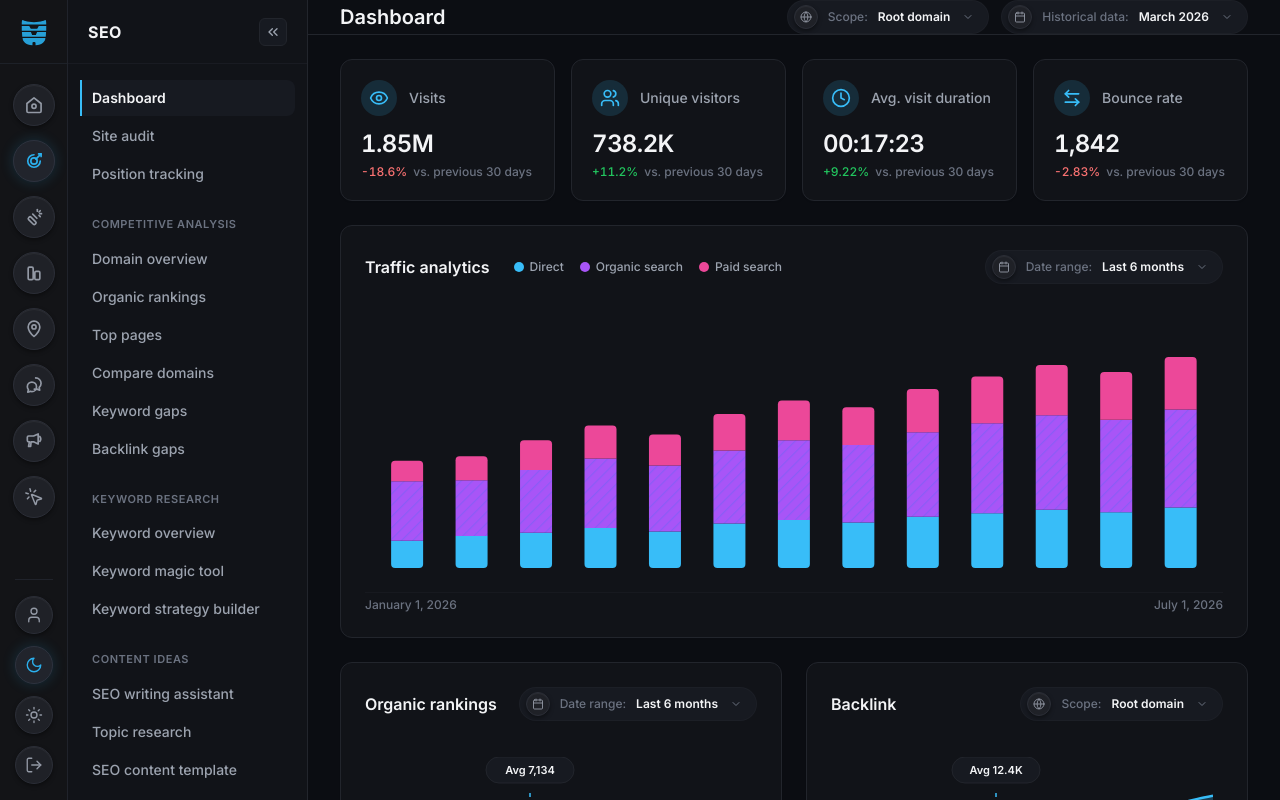
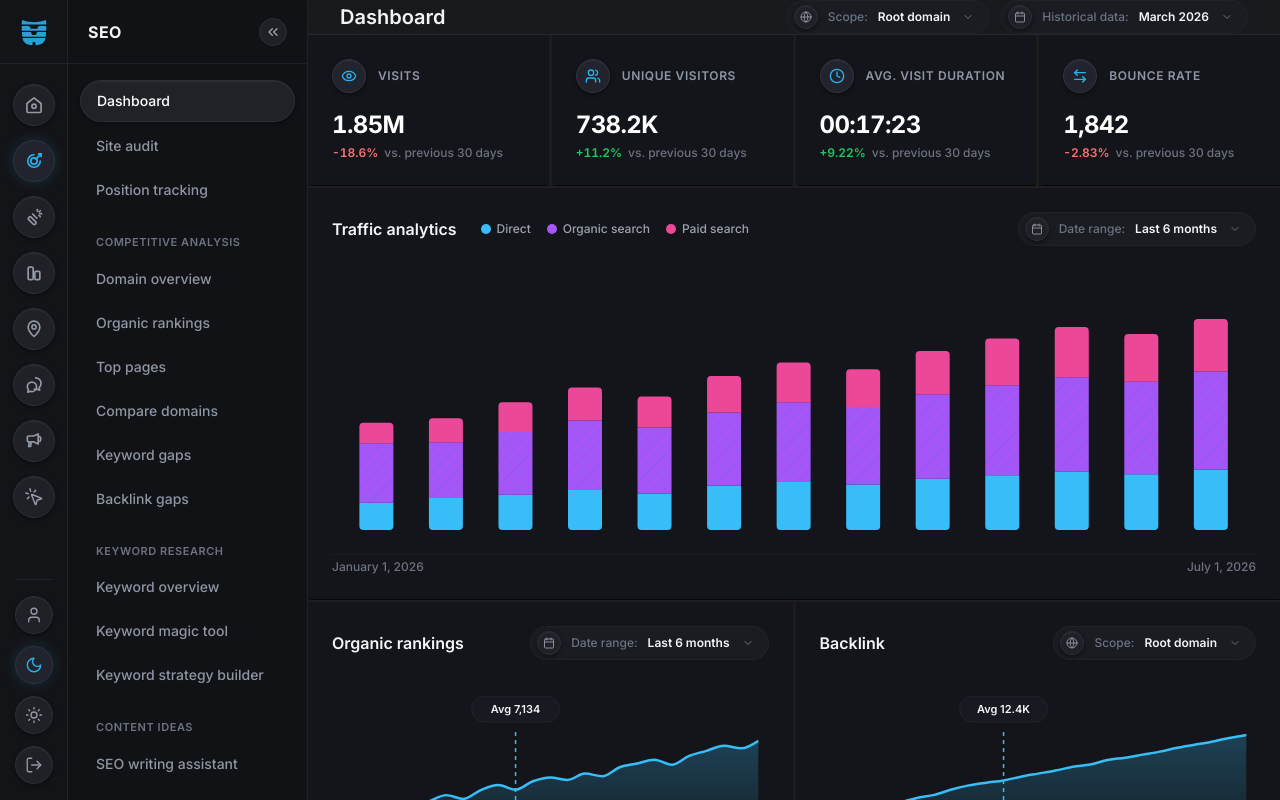
Before and after one commit to agarwalayush9/ProductivityDashboard, a Next.js app: page / in a window 1280 px wide. Built offline with nearby package versions, Linux system fonts and the light colour scheme.

Commit message:
refactor: update dashboard layout, styling, and color palette for a modernized UI.

```diff
--- a/app/globals.css
+++ b/app/globals.css
@@ -13,7 +13,16 @@
   font-feature-settings: "tnum";
 }
 
-/* Custom scrollbar styling for dark UI */
+/* Hide scrollbar utility */
+.no-scrollbar::-webkit-scrollbar {
+  display: none;
+}
+.no-scrollbar {
+  -ms-overflow-style: none;
+  scrollbar-width: none;
+}
+
+/* Custom scrollbar styling for main content area */
 ::-webkit-scrollbar {
   width: 6px;
   height: 6px;
--- a/app/page.tsx
+++ b/app/page.tsx
@@ -4,7 +4,7 @@ import React, { useState } from "react";
 import { IconRail } from "@/components/layout/icon-rail";
 import { SideNav, SideNavExpandButton } from "@/components/layout/side-nav";
 import { TopHeader } from "@/components/layout/top-header";
-import { StatCardsRow } from "@/components/dashboard/stat-cards-row";
+import { StatCard } from "@/components/dashboard/stat-card";
 import { TrafficAnalyticsChart } from "@/components/dashboard/traffic-analytics-chart";
 import { TimeSeriesCard } from "@/components/dashboard/time-series-card";
 import {
@@ -18,11 +18,11 @@ export default function DashboardPage() {
   const [isSidebarCollapsed, setIsSidebarCollapsed] = useState(false);
 
   return (
-    <div className="flex h-screen w-screen bg-surface text-text-primary overflow-hidden font-sans">
-      {/* 64px Fixed Icon Rail */}
+    <div className="flex h-screen w-screen bg-[#1E1E20] text-text-primary overflow-hidden font-sans">
+      {/* 68px Fixed Icon Rail */}
       <IconRail />
 
-      {/* 280px Collapsible Navigation Sidebar */}
+      {/* 240px Collapsible Navigation Sidebar */}
       <SideNav
         isCollapsed={isSidebarCollapsed}
         onToggleCollapse={() => setIsSidebarCollapsed(!isSidebarCollapsed)}
@@ -36,18 +36,30 @@ export default function DashboardPage() {
       )}
 
       {/* Main Content Area */}
-      <main className="flex-1 flex flex-col h-screen overflow-y-auto min-w-0 bg-surface">
+      <main className="flex-1 flex flex-col h-screen overflow-y-auto min-w-0 bg-[#1E1E20]">
         <TopHeader />
 
-        <div className="px-8 py-6 space-y-6 max-w-[1600px] w-full mx-auto pb-12">
-          {/* 4 Stat Cards Row */}
-          <StatCardsRow stats={statCardsData} />
+        {/* Flush Grid Floor Layout (0px outer padding/margin against SideNav and TopNav) */}
+        <div className="p-0 space-y-[3px] w-full bg-[#1E1E20]">
+          {/* Row 1: 4 Equal Rectangular Metric Tile Blocks */}
+          <div className="grid grid-cols-12 gap-[3px] bg-[#1E1E20]">
+            {statCardsData.map((stat) => (
+              <div key={stat.id} className="col-span-12 sm:col-span-6 lg:col-span-3">
+                <StatCard {...stat} />
+              </div>
+            ))}
+          </div>
 
-          {/* Traffic Analytics Stacked Bar Chart */}
+          {/* Row 2: Traffic Analytics Main Tile Block */}
+          <div className="grid grid-cols-12 gap-[3px] bg-[#1E1E20]">
+            <div className="col-span-12">
               <TrafficAnalyticsChart data={trafficAnalyticsData} />
+            </div>
+          </div>
 
-          {/* Side-by-side Time Series Area Charts */}
-          <div className="grid grid-cols-1 lg:grid-cols-2 gap-6">
+          {/* Row 3: Organic Rankings & Backlinks Tile Blocks */}
+          <div className="grid grid-cols-12 gap-[3px] bg-[#1E1E20]">
+            <div className="col-span-12 lg:col-span-6">
               <TimeSeriesCard
                 title="Organic rankings"
                 data={organicRankingsData.points}
@@ -58,6 +70,8 @@ export default function DashboardPage() {
                 pillType="dateRange"
                 pillValue="Last 6 months"
               />
+            </div>
+            <div className="col-span-12 lg:col-span-6">
               <TimeSeriesCard
                 title="Backlink"
                 data={backlinkData.points}
@@ -70,6 +84,7 @@ export default function DashboardPage() {
               />
             </div>
           </div>
+        </div>
       </main>
     </div>
   );
--- a/components/dashboard/stat-card.tsx
+++ b/components/dashboard/stat-card.tsx
@@ -2,6 +2,7 @@ import React from "react";
 import { Card } from "@/components/ui/card";
 import { StatCardData } from "@/types/dashboard";
 import { cn } from "@/lib/utils";
+import { CircleIconWrapper } from "@/components/ui/circle-icon-button";
 
 export function StatCard({
   label,
@@ -14,32 +15,32 @@ export function StatCard({
   const formattedDelta = `${isPositive ? "+" : ""}${deltaPercent}%`;
 
   return (
-    <Card className="flex flex-col justify-between hover:border-surface-border/80">
+    <Card className="flex flex-col justify-between h-full">
       {/* Icon & Label Row */}
-      <div className="flex items-center gap-3 mb-3">
-        <div className="w-9 h-9 rounded-full bg-brand-blue/15 flex items-center justify-center text-brand-blue shrink-0">
-          <Icon className="w-5 h-5" />
-        </div>
-        <span className="text-sm font-medium text-text-secondary truncate">
+      <div className="flex items-center gap-3 mb-4">
+        <CircleIconWrapper size={34} iconSize={17} active>
+          <Icon className="w-4 h-4 text-[#2BB0ED]" />
+        </CircleIconWrapper>
+        <span className="text-xs font-semibold uppercase tracking-wider text-[#8F96A3] truncate">
           {label}
         </span>
       </div>
 
       {/* Main Stat & Delta Row */}
       <div className="space-y-1">
-        <div className="text-2xl font-semibold text-text-primary tracking-tight tabular-nums">
+        <div className="text-2xl font-bold text-white tracking-tight tabular-nums">
           {value}
         </div>
         <div className="flex items-center gap-1.5 text-xs font-medium">
           <span
             className={cn(
-              "tabular-nums",
+              "tabular-nums font-semibold",
               isPositive ? "text-status-positive" : "text-status-negative"
             )}
           >
             {formattedDelta}
           </span>
-          <span className="text-text-muted">{deltaLabel}</span>
+          <span className="text-[#6B7280]">{deltaLabel}</span>
         </div>
       </div>
     </Card>
--- a/components/layout/side-nav.tsx
+++ b/components/layout/side-nav.tsx
@@ -4,7 +4,6 @@ import React from "react";
 import { ChevronsLeft, ChevronsRight } from "lucide-react";
 import { navConfig } from "@/lib/nav-config";
 import { cn } from "@/lib/utils";
-import { CircleIconButton } from "@/components/ui/circle-icon-button";
 
 interface SideNavProps {
   isCollapsed: boolean;
@@ -15,43 +14,43 @@ export function SideNav({ isCollapsed, onToggleCollapse }: SideNavProps) {
   return (
     <aside
       className={cn(
-        "h-screen bg-surface-panel border-r border-surface-border flex flex-col transition-all duration-300 ease-in-out relative select-none z-10",
+        "h-screen bg-[#111216] border-r border-[#1E2129] flex flex-col transition-all duration-300 ease-in-out relative select-none z-10",
         isCollapsed ? "w-0 overflow-hidden border-r-0" : "w-[240px] min-w-[240px]"
       )}
     >
       {/* Header */}
-      <div className="h-16 px-5 flex items-center justify-between border-b border-surface-border/50">
+      <div className="h-16 px-5 flex items-center justify-between border-b border-[#1E2129]">
         <span className="text-base font-bold tracking-wide text-text-primary">
           SEO
         </span>
         <button
           onClick={onToggleCollapse}
           title={isCollapsed ? "Expand sidebar" : "Collapse sidebar"}
-          className="w-7 h-7 rounded-md bg-surface-raised border border-surface-border flex items-center justify-center text-text-secondary hover:text-text-primary hover:bg-surface transition-colors"
+          className="w-7 h-7 rounded-full bg-[#1F2127] border border-[#2B2E37] flex items-center justify-center text-text-secondary hover:text-text-primary hover:bg-[#252830] transition-colors"
         >
           <ChevronsLeft className="w-4 h-4" />
         </button>
       </div>
 
-      {/* Nav Content (Text-only menu items) */}
-      <div className="flex-1 overflow-y-auto px-3 py-4 space-y-6">
+      {/* Nav Content with Hidden Scrollbar */}
+      <div className="flex-1 overflow-y-auto no-scrollbar px-3 py-4 space-y-6">
         {navConfig.map((section, idx) => (
-          <div key={idx} className="space-y-1">
+          <div key={idx} className="space-y-1.5">
             {section.group && (
-              <h3 className="px-3 text-[11px] font-semibold uppercase tracking-wider text-text-muted mb-2">
+              <h3 className="px-4 text-[11px] font-semibold uppercase tracking-wider text-[#6B7280] mb-2">
                 {section.group}
               </h3>
             )}
-            <ul className="space-y-0.5">
+            <ul className="space-y-1">
               {section.items.map((item) => (
                 <li key={item.label}>
                   <a
                     href={item.href}
                     className={cn(
-                      "flex items-center px-3 py-2 text-sm font-medium rounded-lg transition-colors block",
+                      "flex items-center px-4 py-2.5 text-sm font-medium rounded-full transition-all duration-200 block select-none",
                       item.active
-                        ? "bg-surface-raised text-text-primary font-semibold border-l-2 border-brand-blue pl-2.5 rounded-l-none"
-                        : "text-text-secondary hover:text-text-primary hover:bg-surface-raised/60"
+                        ? "bg-[#202228] text-white border border-[#2B2E37] shadow-[inset_0_1px_1px_rgba(255,255,255,0.06),0_2px_4px_rgba(0,0,0,0.3)]"
+                        : "text-[#8F96A3] hover:text-[#F3F4F6] hover:bg-[#1C1E24]"
                     )}
                   >
                     <span className="truncate">{item.label}</span>
@@ -71,7 +70,7 @@ export function SideNavExpandButton({ onExpand }: { onExpand: () => void }) {
     <button
       onClick={onExpand}
       title="Expand sidebar"
-      className="fixed left-[76px] top-4 z-30 w-7 h-7 rounded-md bg-surface-panel border border-surface-border flex items-center justify-center text-text-secondary hover:text-text-primary hover:bg-surface-raised transition-all shadow-md"
+      className="fixed left-[76px] top-4 z-30 w-7 h-7 rounded-full bg-[#1F2127] border border-[#2B2E37] flex items-center justify-center text-text-secondary hover:text-text-primary hover:bg-[#252830] transition-all shadow-md"
     >
       <ChevronsRight className="w-4 h-4" />
     </button>
--- a/components/ui/card.tsx
+++ b/components/ui/card.tsx
@@ -9,7 +9,7 @@ export function Card({ children, className, ...props }: CardProps) {
   return (
     <div
       className={cn(
-        "bg-surface-panel border border-surface-border rounded-xl p-5 shadow-sm transition-colors",
+        "bg-[#13151A] border-0 rounded-none p-6 select-none shadow-[0_0.5px_1px_rgba(0,0,0,0.8)] transition-all",
         className
       )}
       {...props}
--- a/tailwind.config.ts
+++ b/tailwind.config.ts
@@ -10,10 +10,10 @@ const config: Config = {
     extend: {
       colors: {
         surface: {
-          DEFAULT: "#0B0D12",
-          panel: "#111318",
-          raised: "#171A21",
-          border: "#22252C",
+          DEFAULT: "#1E1E20",
+          panel: "#13151A",
+          raised: "#1A1C22",
+          border: "#252830",
         },
         text: {
           primary: "#F3F4F6",
```
Lines whose indentation alone changed are shown as unchanged.
